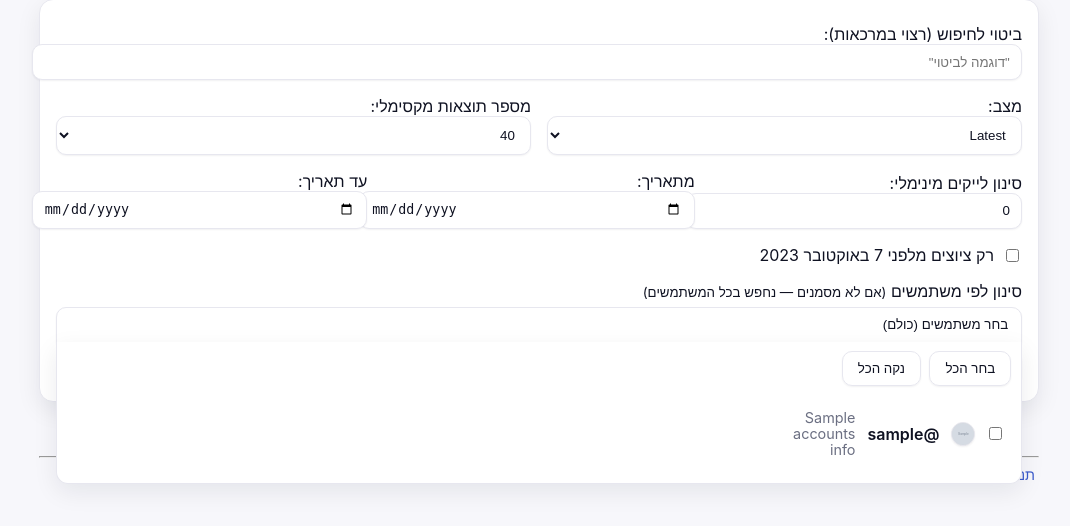
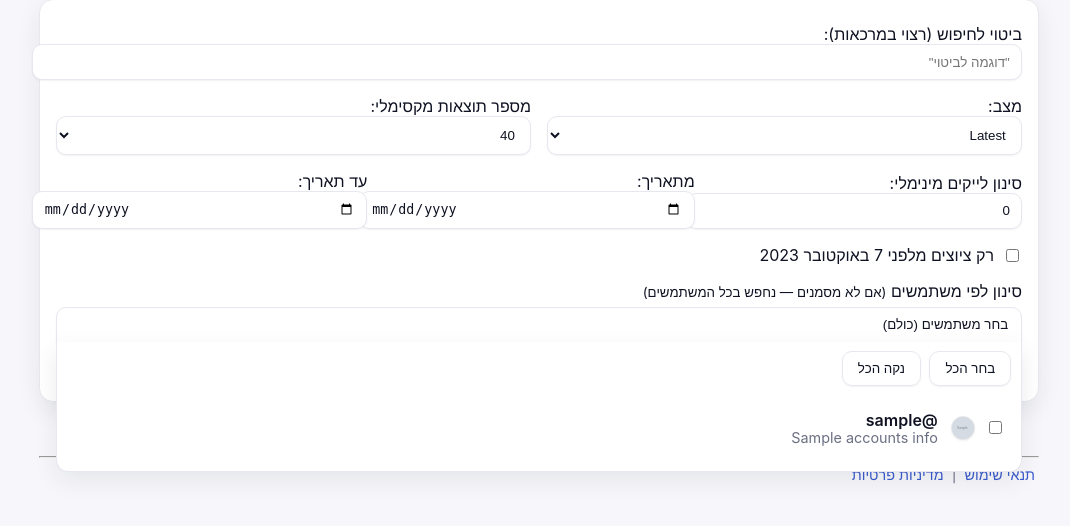
Before and after one commit to yoavik/poison-search, a FastAPI app: template templates/index.html in a window 1280 px wide, after a click on "בחר משתמשים (כולם)". Shown: the part 202-728 px from the top of the page, without its empty margins (101-1171 px from the left). Run offline with FastAPI, Linux system fonts and the light colour scheme; the template is opened without the code that fills it: most values are stand-ins (such as "Sample title", 1, 10 or a date in 2020); grey boxes marked "Sample" are stand-in pictures.

Commit message:
Add files via upload
ver 5.2.1 fixed username + first last names

```diff
--- a/static/style.css
+++ b/static/style.css
@@ -99,3 +99,10 @@ mark{background: #ffea70; padding: 0 .15em; border-radius: .2em;}
 footer .footer-links{margin-top:.5rem}
 footer .footer-links a{color:var(--link);text-decoration:none;margin-inline:.25rem}
 footer .footer-links a:hover{text-decoration:underline}
+
+
+/* Stacked username/display-name in dropdown items */
+.chk-item{gap:.55rem}
+.chk-item .names-col{display:flex;flex-direction:column;min-width:0}
+.chk-item .names-col .uname,
+.chk-item .names-col .name{white-space:nowrap;overflow:hidden;text-overflow:ellipsis;max-width:100%}
--- a/templates/index.html
+++ b/templates/index.html
@@ -55,11 +55,13 @@
           <div class="chk-grid" style="max-height:260px;overflow:auto;padding:.25rem 0">
             {% for u in accounts_info %}
             <label class="chk-item" data-username="{{ u.username }}">
-              <input type="checkbox" name="authors" value="{{ u.username }}" onchange="pm_updateSummary();pm_storeAuthors();">
-              <img class="avatar avatar-sm" src="{{ u.avatar }}" alt="" loading="lazy" onerror="this.style.display='none'">
-              <span class="uname">@{{ u.username }}</span>
-              <span class="name small muted">{{ u.name }}</span>
-            </label>
+  <input type="checkbox" name="authors" value="{{ u.username }}" onchange="pm_updateSummary();pm_storeAuthors();">
+  <img class="avatar avatar-sm" src="{{ u.avatar }}" alt="" loading="lazy" onerror="this.style.display='none'">
+  <div class="names-col">
+    <div class="uname">@{{ u.username }}</div>
+    <div class="name small muted">{{ u.name }}</div>
+  </div>
+</label>
             {% endfor %}
           </div>
         </div>
```
Also changed, not shown: README.txt.
